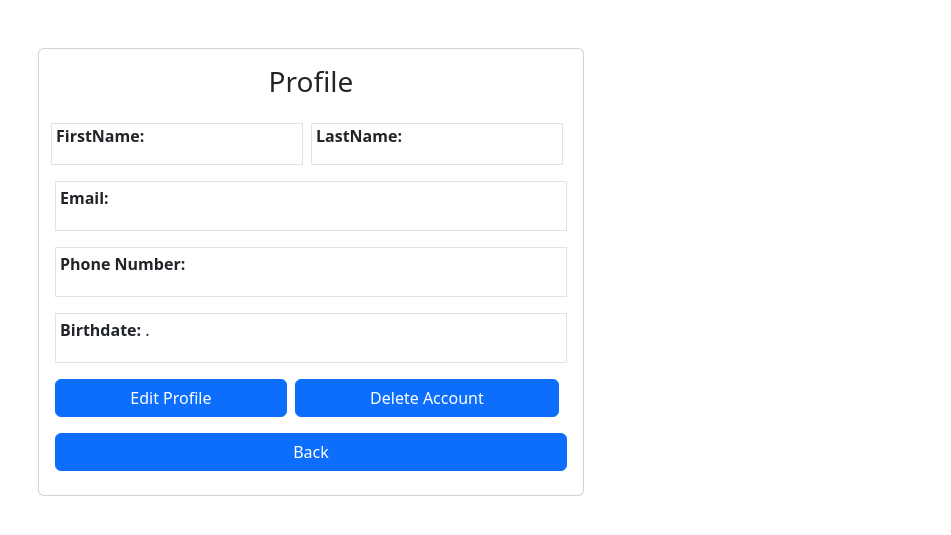
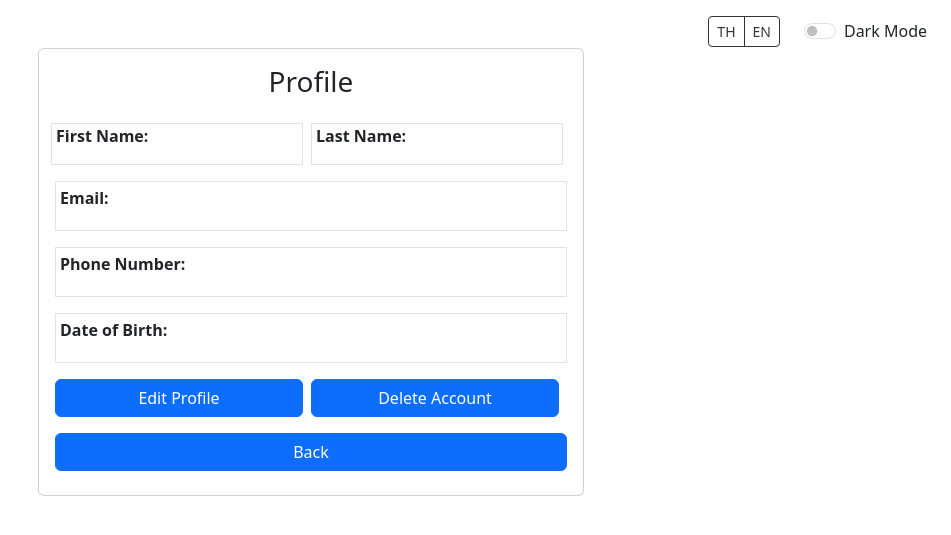
Before and after one commit to Gxmestk/SIIT-CSS326-AI-Chatbot, a PHP site: page /setting.php in a window 1280 px wide. Shown: the top 535 px of the page, without its empty margins (329-1280 px from the left). Run offline with PHP 8.4, Linux system fonts and the light colour scheme.

Commit message:
Add files via upload

```diff
--- a/edit.php
+++ b/edit.php
@@ -74,8 +74,8 @@
                             </div> <!-- Closing div tag for the password input field -->
 
                             <div class="d-flex justify-content-center align-items-center">
-                                <button type="confirm" class="btn btn-primary flex-grow-1" id="button_confirm">Confirm</button>
-                                <a href="setting.php" class="btn btn-primary flex-grow-1" id="button_back">Back</a>
+                                <button type="confirm" class="btn btn-primary w-100" id="button_confirm">Confirm</button>
+                                <a href="setting.php" class="btn btn-primary w-100" id="button_back">Back</a>
                             </div>
 
                             <!-- <div class="d-flex justify-content-center align-items-center">
--- a/setting.php
+++ b/setting.php
@@ -10,6 +10,23 @@
 </head>
 
 <body>
+    <!-- Top-right corner language switch and dark mode toggle -->
+    <div class="position-absolute top-0 end-0 p-3">
+        <div class="d-flex align-items-center"> <!-- Flex container for inline alignment of elements -->
+            <!-- Language Switch Buttons -->
+            <div class="btn-group" role="group" aria-label="Language switch">
+                <button type="button" class="btn btn-outline-secondary btn-sm btn-language" id="btn-language-th">TH</button> <!-- Button for Thai language -->
+                <button type="button" class="btn btn-outline-secondary btn-sm btn-language" id="btn-language-en">EN</button> <!-- Button for English language -->
+            </div>
+
+            <!-- Dark Mode Toggle Switch -->
+            <div class="form-check form-switch ms-3">
+                <input class="form-check-input" type="checkbox" id="darkModeToggle"> <!-- Checkbox input for dark mode toggle -->
+                <label class="form-check-label" for="darkModeToggle" id="label_dark_mode">Dark Mode</label> <!-- Label for the dark mode toggle -->
+            </div>
+        </div>
+    </div>
+
     <div class="container">
         <div class="row justify-content-center">
             <div class="col-12 col-sm-10 col-md-8 col-lg-6">
@@ -21,28 +38,28 @@
                         <div class="mb-3">
                             <div class="row g-2 d-flex justify-content-center align-items-center">
                                 <div class="col border">
-                                    <p><strong>FirstName:</strong> </p>
+                                    <p><strong>First Name: </strong> </p>
                                 </div>
                                 <div class="col border">
-                                    <p><strong>LastName:</strong> </p>
+                                    <p><strong>Last Name: </strong> </p>
                                 </div>
                             </div>
                         </div>
                         <div class="mb-3 border p-1">
-                            <p><strong>Email:</strong> </p>
+                            <p><strong>Email: </strong> </p>
                         </div>
                         <div class="mb-3 border p-1">
-                            <p><strong>Phone Number:</strong> </p>
+                            <p><strong>Phone Number: </strong> </p>
                         </div>
                         <div class="mb-3 border p-1">
-                            <p><strong>Birthdate:</strong> .</p>
+                            <p><strong>Date of Birth: </strong> </p>
                         </div>
                         <!-- End of Personal Information Section -->
 
                         <!-- Edit and Delete buttons -->
                         <div class="d-flex justify-content-center align-items-center mb-3">
-                            <a href="edit.php" class="btn btn-primary flex-grow-1" id="button_edit">Edit Profile</a>
-                            <a href="delete.php" class="btn btn-primary flex-grow-1" id="button_delete">Delete Account</a>
+                            <a href="edit.php" class="btn btn-primary w-100" id="edit_titles">Edit Profile</a>
+                            <a href="delete.php" class="btn btn-primary w-100" id="delete_button">Delete Account</a>
                         </div>
 
                         <div class="center text-center mb-2">
@@ -55,6 +72,10 @@
             </div>
         </div>
     </div>
+    <script src="themeHandler.js"></script> <!-- A script link to a JavaScript file for theme handling, likely related to dark/light mode switching -->
+
+    <script src="https://cdn.jsdelivr.net/npm/bootstrap@5.3.2/dist/js/bootstrap.bundle.min.js" integrity="sha384-C6RzsynM9kWDrMNeT87bh95OGNyZPhcTNXj1NW7RuBCsyN/o0jlpcV8Qyq46cDfL" crossorigin="anonymous"></script>
+
 </body>
 
 </html>
--- a/themeHandler.js
+++ b/themeHandler.js
@@ -28,7 +28,17 @@
         "button_newchat": "New Chat",
         "button_setting": "Setting",
         "edit_title": "Edit profile",
-
+        "button_yes": "YES",
+        "button_no": "NO",
+        "delete_title": "Are you sure you want to delete your account?",
+        "s_first_name": "First Name: ",
+        "s_last_name": "Last Name: ",
+        "s_email": "Email: ",
+        "s_phone_number": "Phone Number: ",
+        "s_date_of_birth": "Date of Birth: ",
+        "delete_button": "Delete Account",
+        "edit_titles": "Edit Profile",
+        "header_new_page": "Profile",
       },
       "TH": {
         "label_dark_mode": "โหมดกลางคืน",
@@ -58,7 +68,18 @@
         "button_back": "กลับ",
         "button_newchat": "แชทใหม่",
         "button_setting": "ตั้งค่า",
-        "edit_title": "แก้ไขโปรไฟล์"
+        "edit_title": "แก้ไขโปรไฟล์",
+        "button_yes": "ใช่",
+        "button_no": "ไม่",
+        "delete_title": "คุณแน่ใจใช่ไหมว่าจะลบบัญชีผู้ใช้ของคุณ?",
+        "s_first_name": "ชื่อจริง: ",
+        "s_last_name": "นามสกุล: ",
+        "s_email": "อีเมล: ",
+        "s_phone_number": "หมายเลขโทรศัพท์: ",
+        "s_date_of_birth": "วันเกิด: ",
+        "delete_button": "ลบบัญชีผู้ใช้",
+        "edit_titles": "แก้ไขโปรไฟล์",
+        "header_new_page": "โปรไฟล์",
       }
   };
 
```
